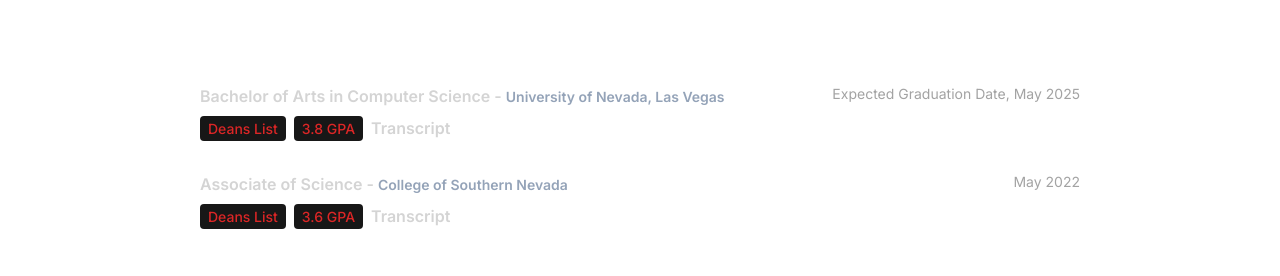
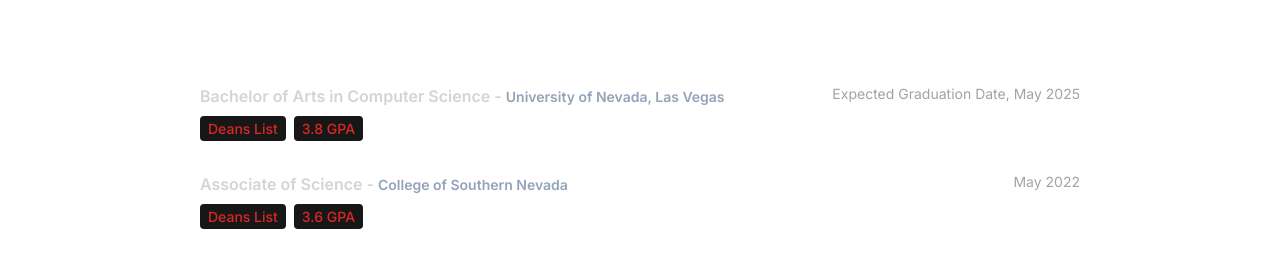
Before and after one commit to rac531/react-portfolio-ricardo, a React (Vite) app: page / in a window 1280 px wide. Shown: the part 1983-2259 px from the top of the page. Built offline with nearby package versions, Linux system fonts and the light colour scheme.

Commit message:
project added

```diff
--- a/src/components/Education.jsx
+++ b/src/components/Education.jsx
@@ -1,6 +1,5 @@
 import { EDUCATION } from "../constants"
 import { motion } from "framer-motion"
-import { csntranscript } from '../assets/csntranscript.pdf'
 
 const Education = () => {
   return <div className="border-b border-neutral-900 pb-4">
@@ -20,9 +19,6 @@
                 {/*<p className="mb-4 text-neutral-400">{education.description}</p>*/}
                 {education.highlights.map((highlight, index) => (<span key={index} className="mr-2 mt-4 rounded bg-neutral-900
                 px-2 py-1 text-sm font-medium text-red-600">{highlight}</span>))}
-                <a href={csntranscript} download="Cardenas_CSN_Transcript.pdf">
-                    <b className="mb-2 font-semibold">Transcript</b>
-                </a>
             </motion.div>
             <motion.div
             whileInView={{opacity: 1, x: 0}}
```
